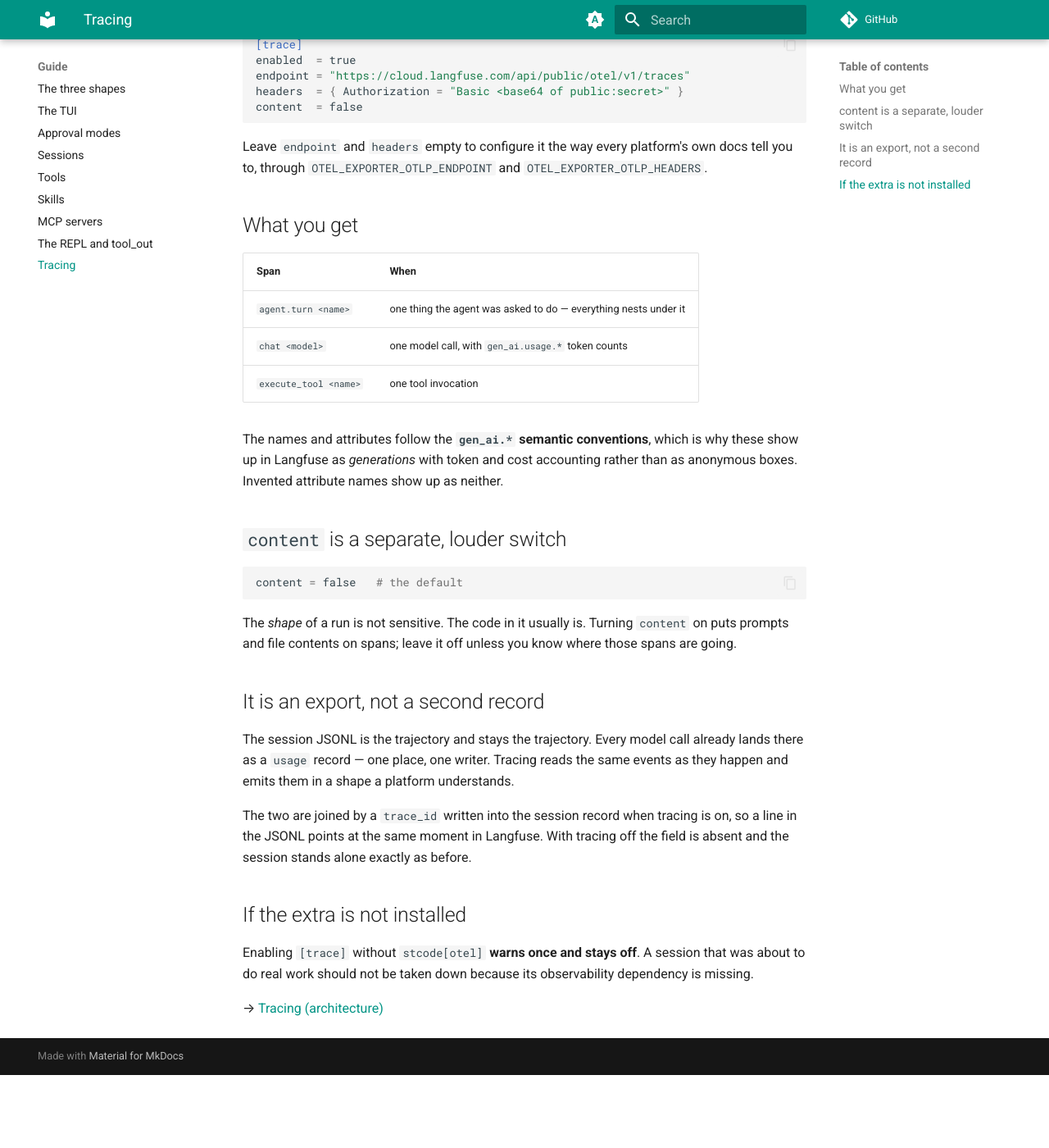
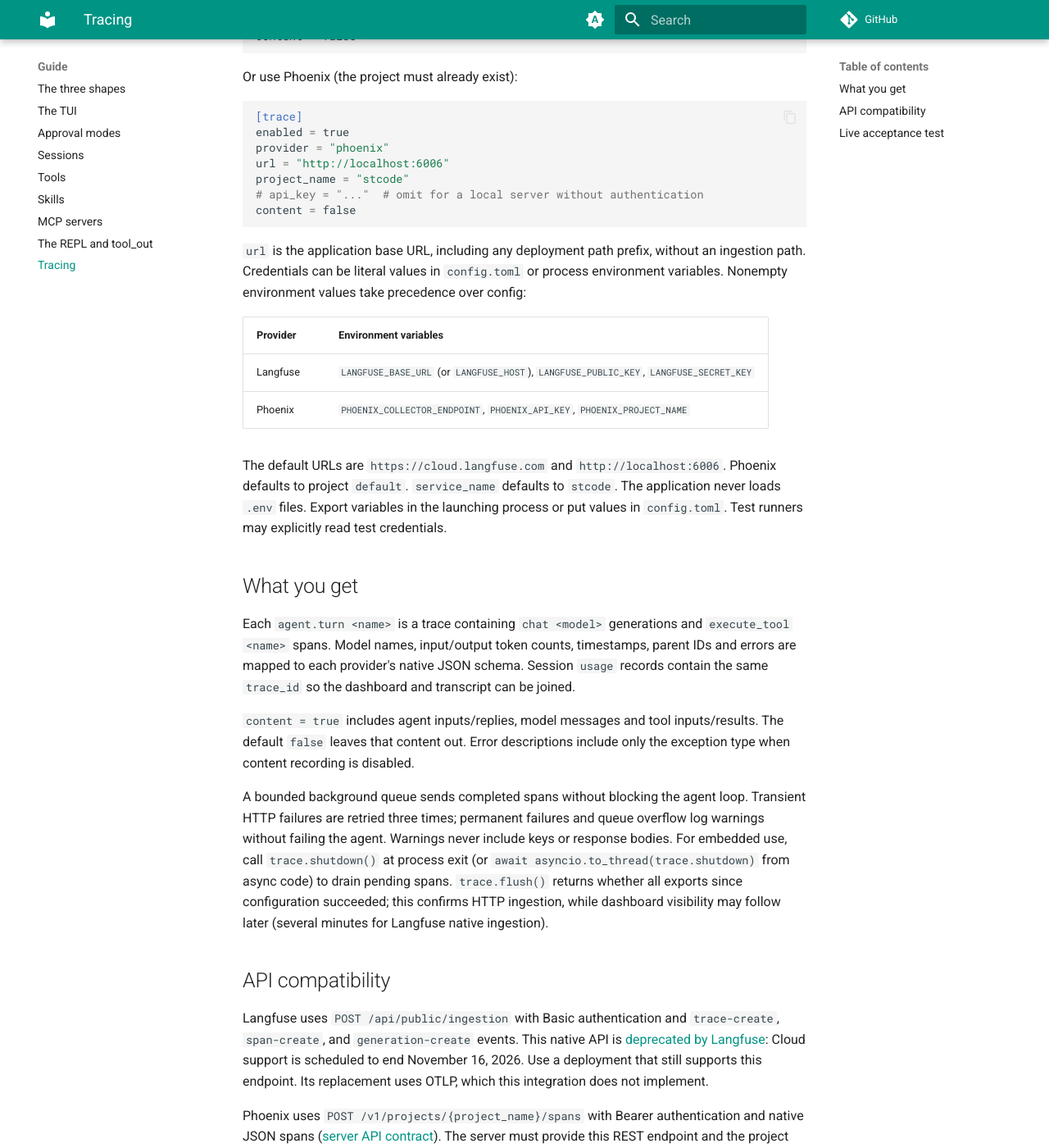
Before and after one commit to Ming-doan/stcode, an MkDocs documentation site: the page built from docs/guide/tracing.md, in a window 1280 px wide and 1400 px high, scrolled down 384 px. Shown: the whole window at 82% size. Built offline with MkDocs 1.6.1 and Material for MkDocs 9.7.7, drawn with Linux system fonts in a browser that asks for light colours; comment, search, counter and statistics services are not loaded; before the commit the page ends 1695 px from its top, so only the background shows below that; some of the changed text lies outside the part shown.

Commit message:
trace: export to Langfuse and Phoenix over native HTTP

````diff
--- a/docs/architecture/tracing.md
+++ b/docs/architecture/tracing.md
@@ -1,94 +1,47 @@
 # Tracing
 
-`core/common/trace.py`. The trajectory, in a shape an observability platform already
-understands. **Off by default.**
+`core/common/trace.py` exports the existing agent instrumentation using native HTTP
+JSON APIs. The session JSONL remains the trajectory; each usage record's `trace_id`
+links it to the exported trace. See [configuration and API limits](../guide/tracing.md).
 
-The session JSONL is the trajectory and stays the trajectory — there is no second logger.
-This is an *export*: the same turns, model calls and tool invocations, emitted as
-OpenTelemetry spans while they happen.
+## Design
 
-## Turning it on
+`configure(config.trace)` resolves the selected provider's URL and credentials from
+process environment variables, falling back to TOML values. It never reads `.env`.
+Configuration is process-wide and idempotent until shutdown. Missing Langfuse keys or
+invalid URLs warn and leave tracing off. Disabled tracing starts no worker.
 
-```bash
-uv sync --extra otel
-```
+A context variable tracks the current span and propagates parentage through asyncio
+tasks. IDs are random hex strings (32 characters for traces, 16 for spans). A turn is
+a root span; model and tool spans inherit its trace ID and session ID. Each span
+captures UTC start/end times, attributes and error status. Content is opt-in.
 
-```toml
-[trace]
-enabled  = true
-endpoint = "https://cloud.langfuse.com/api/public/otel/v1/traces"
-headers  = { Authorization = "Basic <base64 of public:secret>" }
-service_name = "stcode"
-content  = false
-```
+Completed spans enter a bounded queue. A background thread batches HTTP requests
+through the existing `httpx` dependency. It retries transport errors, HTTP 429 and
+5xx responses, with a bounded timeout and backoff. Langfuse's HTTP 207 per-event
+errors and Phoenix's queued count are checked rather than treating every 2xx as success.
+Failures warn without propagating to the agent. `flush()` waits for a queue barrier;
+`shutdown()` drains the queue and closes the HTTP client with a bounded wait.
+Async callers use `asyncio.to_thread` for these blocking lifecycle operations.
 
-Leave `endpoint` and `headers` empty to configure it the way every platform's own
-documentation does, through `OTEL_EXPORTER_OTLP_ENDPOINT` and `OTEL_EXPORTER_OTLP_HEADERS`.
+## Wire mapping
 
-| Platform | Endpoint |
-| --- | --- |
-| Langfuse | `https://cloud.langfuse.com/api/public/otel/v1/traces` (Basic auth from the project keys; `us.` and `jp.` for other regions) |
-| LangSmith | `https://api.smith.langchain.com/otel/v1/traces` (`x-api-key`) |
-| Phoenix / Jaeger / a Collector | wherever it listens for OTLP-HTTP |
+| Internal operation | Langfuse | Phoenix |
+| --- | --- | --- |
+| Agent turn | trace-create plus root span-create | AGENT span |
+| Model call | generation-create, model, usageDetails | LLM span, llm.model_name, llm.token_count.* |
+| Tool call | span-create | TOOL span |
+| Other | span-create | CHAIN span |
 
-Enabled without the extra installed, it logs one warning and stays off. A session that was
-about to do real work should not die because the tracer is missing.
+Langfuse events carry unique event IDs and ISO timestamps; observations carry
+traceId, parentObservationId, startTime and endTime. Root events carry sessionId.
+Phoenix sends `data` containing context, parent_id, span_kind, status_code,
+start_time/end_time and OpenInference attributes. No OTLP envelopes are emitted.
 
-## The spans
+## Verification
 
-| Span | Kind | Key attributes |
-| --- | --- | --- |
-| `agent.turn <name>` | internal | `gen_ai.agent.name`, `gen_ai.conversation.id` (the session id), `stcode.role`, `stcode.approval_mode` |
-| `chat <model>` | client | `gen_ai.operation.name=chat`, `gen_ai.provider.name`, `gen_ai.request.model`, `gen_ai.request.max_tokens`, `gen_ai.usage.input_tokens`, `gen_ai.usage.output_tokens`, `gen_ai.usage.cache_read_input_tokens`, `gen_ai.response.finish_reasons`, `stcode.difficulty` |
-| `execute_tool <name>` | internal | `gen_ai.operation.name=execute_tool`, `gen_ai.tool.name`, `gen_ai.tool.call.id`, `stcode.agent`, `stcode.tool.ok` |
-
-One trace is one turn. Model calls and tool calls nest inside it — including tools handed
-to `asyncio.gather`, because a task copies the current context when it is created.
-
-**The names and attributes are the GenAI semantic convention, not ours.** A `chat <model>`
-span with `gen_ai.*` attributes shows up in Langfuse, LangSmith and Phoenix as a
-*generation*, with token counts and therefore cost. The same information under invented
-names shows up as an anonymous box.
-
-## Two decisions
-
-**OTLP, not a vendor SDK.** Every one of those platforms ingests OTLP over HTTP; picking
-one platform's client would pick the platform. The one dependency is the standard
-exporter.
-
-**`content` is a separate, louder switch.** The *shape* of a run — how many turns, which
-tools, how many tokens — is not sensitive. The prompts and file contents inside it usually
-are. Turning on tracing must not turn on sending your code to a third party.
-
-## Joining a span back to the transcript
-
-Every `usage` record carries the `trace_id` of the call that produced it, when tracing is
-on:
-
-```jsonl
-{"type":"usage","difficulty":"high","stop_reason":"tool_use","trace_id":"4bf92f…","input_tokens":12043,"output_tokens":881}
-```
-
-so a line in the JSONL and a span in Langfuse are the same moment, reachable from either
-end. With tracing off the field is absent and the session stands alone exactly as before.
-
-## Cost when it is off
-
-Nothing imports OpenTelemetry. `span()` yields a shared no-op recorder, `current_ids()`
-returns two empty strings, and `configure()` returns `False` without touching the
-filesystem or the network. The instrumented call sites are a `None` check each.
-
-## Using it from your own code
-
-```py
-from stcode.core.common import trace
-
-with trace.span("my.operation", attributes={"thing": "value"}) as recorder:
-    recorder.set(**{"gen_ai.usage.input_tokens": 1200})
-```
-
-`configure()` is idempotent and is called by `Agent.create`, so the first agent built in a
-process starts the exporter and every later one finds it running. `trace.shutdown()`
-flushes what the batch processor is holding; the daemon calls it last on the way out,
-because without it the final turn of a short run — the one you were watching — dies in a
-buffer.
+Contract tests inspect outgoing JSON and authentication, nested/concurrent parentage,
+content opt-in, errors, retries, shutdown, environment precedence and secret redaction.
+An agent integration test exercises the real gateway and tool path with a deterministic
+model double. Live smoke tests explicitly opt into credentials and send a small trace,
+then an actual agent request; record trace IDs for dashboard acceptance.
--- a/docs/guide/tracing.md
+++ b/docs/guide/tracing.md
@@ -1,62 +1,90 @@
 # Tracing
 
-Export the trajectory as OpenTelemetry spans, for Langfuse, LangSmith, Phoenix, or a
-plain OTLP collector.
-
-**Off by default**, and the dependency is an extra: a coding session that is not being
-watched should not pay for a tracer.
-
-```bash
-uv sync --extra otel
-```
+Send agent turns, model calls and tool calls directly to Langfuse or Phoenix using
+HTTP JSON APIs. No OpenTelemetry collector, exporter, or provider SDK is required.
+Tracing is off by default.
 
 ```toml
 [trace]
-enabled  = true
-endpoint = "https://cloud.langfuse.com/api/public/otel/v1/traces"
-headers  = { Authorization = "Basic <base64 of public:secret>" }
-content  = false
+enabled = true
+provider = "langfuse"
+url = "https://cloud.langfuse.com"
+# public_key = "pk-lf-..."
+# secret_key = "sk-lf-..."
+content = false
 ```
 
-Leave `endpoint` and `headers` empty to configure it the way every platform's own docs
-tell you to, through `OTEL_EXPORTER_OTLP_ENDPOINT` and `OTEL_EXPORTER_OTLP_HEADERS`.
+Or use Phoenix (the project must already exist):
+
+```toml
+[trace]
+enabled = true
+provider = "phoenix"
+url = "http://localhost:6006"
+project_name = "stcode"
+# api_key = "..."  # omit for a local server without authentication
+content = false
+```
+
+`url` is the application base URL, including any deployment path prefix, without an
+ingestion path. Credentials can be literal values in `config.toml` or process
+environment variables. Nonempty environment values take precedence over config:
+
+| Provider | Environment variables |
+| --- | --- |
+| Langfuse | `LANGFUSE_BASE_URL` (or `LANGFUSE_HOST`), `LANGFUSE_PUBLIC_KEY`, `LANGFUSE_SECRET_KEY` |
+| Phoenix | `PHOENIX_COLLECTOR_ENDPOINT`, `PHOENIX_API_KEY`, `PHOENIX_PROJECT_NAME` |
+
+The default URLs are `https://cloud.langfuse.com` and `http://localhost:6006`.
+Phoenix defaults to project `default`. `service_name` defaults to `stcode`.
+The application never loads `.env` files. Export variables in the launching process
+or put values in `config.toml`. Test runners may explicitly read test credentials.
 
 ## What you get
 
-| Span | When |
-| --- | --- |
-| `agent.turn <name>` | one thing the agent was asked to do — everything nests under it |
-| `chat <model>` | one model call, with `gen_ai.usage.*` token counts |
-| `execute_tool <name>` | one tool invocation |
+Each `agent.turn <name>` is a trace containing `chat <model>` generations and
+`execute_tool <name>` spans. Model names, input/output token counts, timestamps,
+parent IDs and errors are mapped to each provider's native JSON schema. Session
+`usage` records contain the same `trace_id` so the dashboard and transcript can be joined.
 
-The names and attributes follow the **`gen_ai.*` semantic conventions**, which is why
-these show up in Langfuse as *generations* with token and cost accounting rather than
-as anonymous boxes. Invented attribute names show up as neither.
+`content = true` includes agent inputs/replies, model messages and tool inputs/results.
+The default `false` leaves that content out. Error descriptions include only the
+exception type when content recording is disabled.
 
-## `content` is a separate, louder switch
+A bounded background queue sends completed spans without blocking the agent loop.
+Transient HTTP failures are retried three times; permanent failures and queue overflow
+log warnings without failing the agent. Warnings never include keys or response bodies.
+For embedded use, call `trace.shutdown()` at process exit (or
+`await asyncio.to_thread(trace.shutdown)` from async code) to drain pending spans.
+`trace.flush()` returns whether all exports since configuration succeeded; this confirms
+HTTP ingestion, while dashboard visibility may follow later (several minutes for
+Langfuse native ingestion).
 
-```toml
-content = false   # the default
+## API compatibility
+
+Langfuse uses `POST /api/public/ingestion` with Basic authentication and
+`trace-create`, `span-create`, and `generation-create` events. This native API is
+[deprecated by Langfuse](https://langfuse.com/faq/all/deprecated-api-migration): Cloud
+support is scheduled to end November 16, 2026. Use a deployment that still supports
+this endpoint. Its replacement uses OTLP, which this integration does not implement.
+
+Phoenix uses `POST /v1/projects/{project_name}/spans` with Bearer authentication and
+native JSON spans ([server API contract](https://github.com/Arize-ai/phoenix/blob/main/src/phoenix/server/api/routers/v1/spans.py)).
+The server must provide this REST endpoint and the project must exist.
+Old `[trace] endpoint/headers` OTLP settings must be replaced with the provider
+configuration above.
+
+→ [Tracing (architecture)](../architecture/tracing.md)
+
+## Live acceptance test
+
+Export the variables above plus `OPENAI_API_KEY`, optional `OPENAI_BASE_URL`, and
+`STCODE_TRACE_TEST_MODEL` (a tool-capable model served by that endpoint). Run:
+
+```bash
+uv run pytest -m live tests/integration/trace_live_test.py -s
 ```
 
-The *shape* of a run is not sensitive. The code in it usually is. Turning `content` on
-puts prompts and file contents on spans; leave it off unless you know where those spans
-are going.
-
-## It is an export, not a second record
-
-The session JSONL is the trajectory and stays the trajectory. Every model call already
-lands there as a `usage` record — one place, one writer. Tracing reads the same events
-as they happen and emits them in a shape a platform understands.
-
-The two are joined by a `trace_id` written into the session record when tracing is on,
-so a line in the JSONL points at the same moment in Langfuse. With tracing off the
-field is absent and the session stands alone exactly as before.
-
-## If the extra is not installed
-
-Enabling `[trace]` without `stcode[otel]` **warns once and stays off**. A session that
-was about to do real work should not be taken down because its observability
-dependency is missing.
-
-→ [Tracing (architecture)](../architecture/tracing.md)
+This makes an agent read a synthetic file in a temporary workspace and reply with its
+contents. Each provider's trace ID and session ID are printed for dashboard review.
+The test deliberately enables content recording and never reads `.env` itself.
````
Also changed, not shown: CLAUDE.md (+3 -3 lines), docs/architecture/configuration.md (+7 -6 lines), docs/architecture/index.md (+2 -2 lines), docs/getting-started/installation.md (+5 -8 lines), pyproject.toml (+0 -8 lines), stcode.example.toml (+12 -0 lines), 11 other files.
